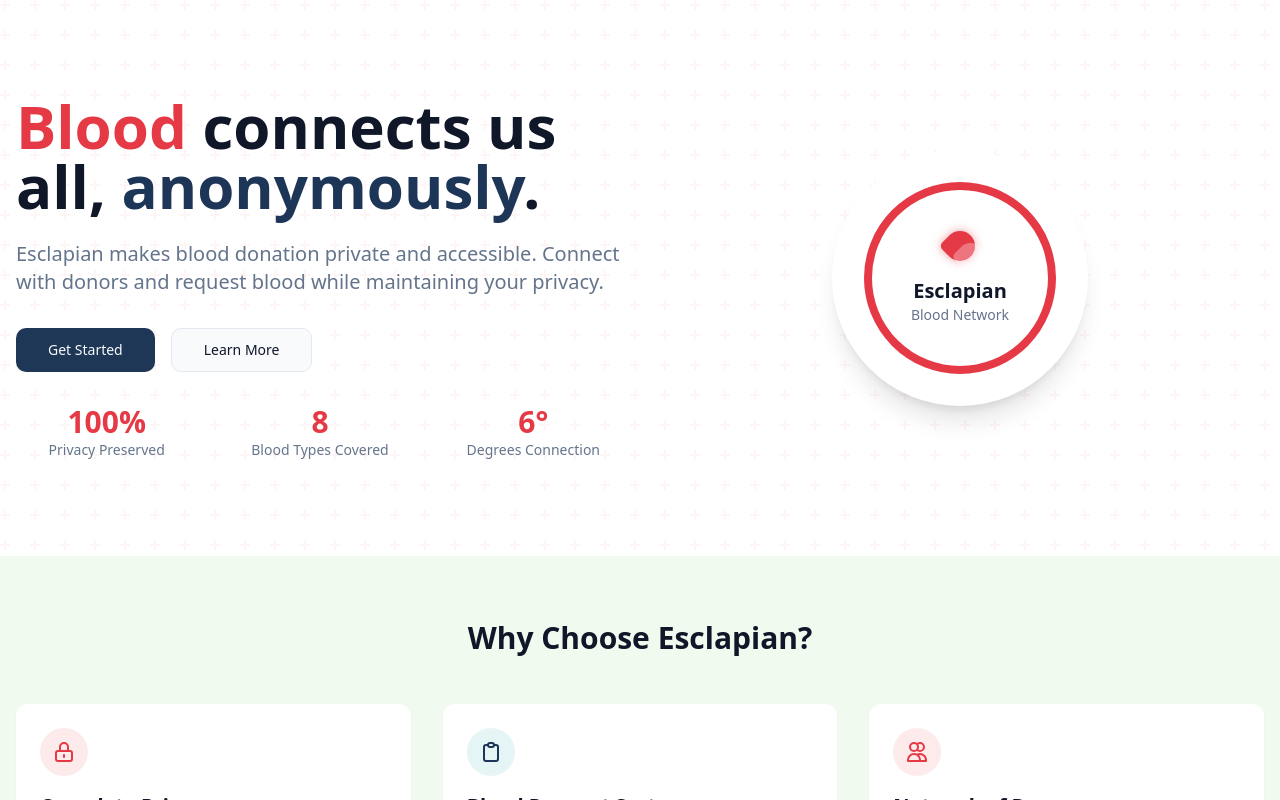
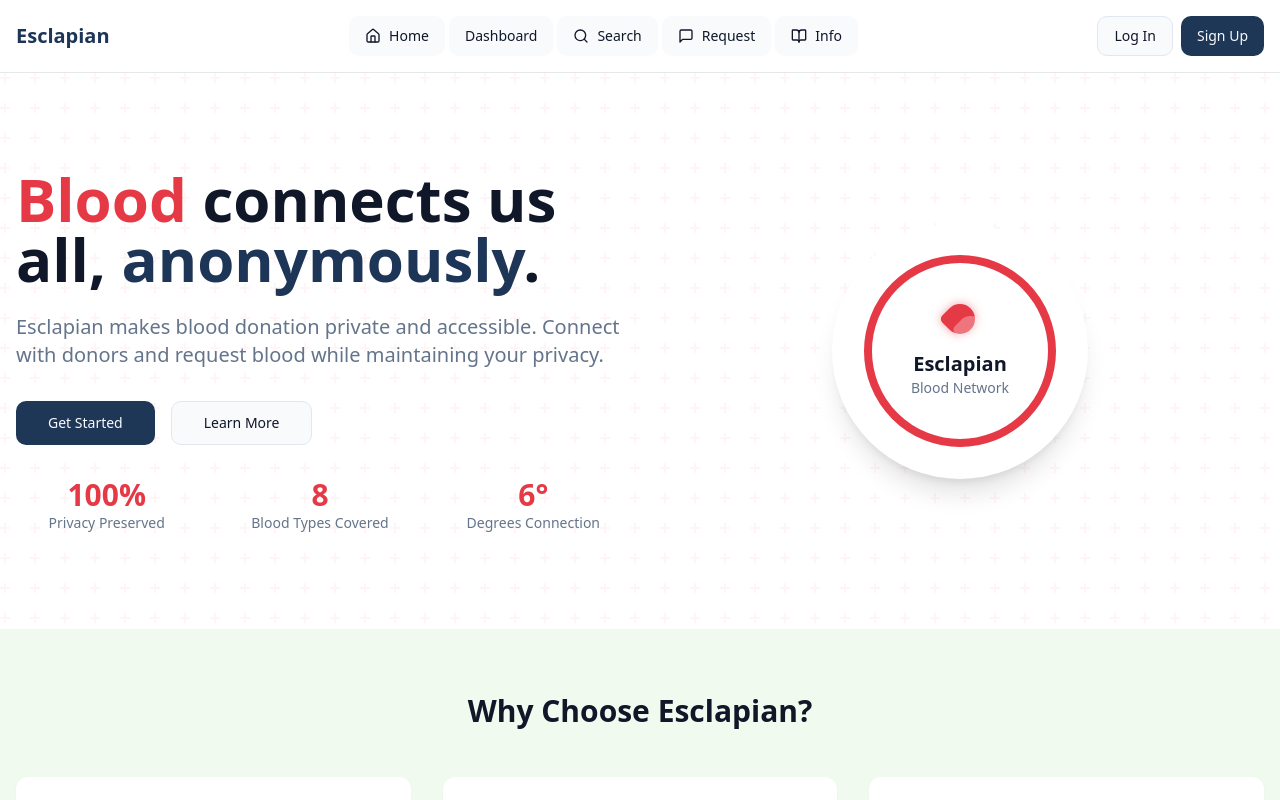
Before and after one commit to kootie/bloodlink-compass-connect, a React (Vite) app: page / in a window 1280 px wide. Shown: the top 800 px of the page. Built offline with nearby package versions, Linux system fonts and the light colour scheme.

Commit message:
Add links to inner pages on home page
Add navigation links to the inner pages on the home page.

```diff
--- a/src/pages/Index.tsx
+++ b/src/pages/Index.tsx
@@ -3,6 +3,16 @@ import React from 'react';
 import { Button } from '@/components/ui/button';
 import { useNavigate } from 'react-router-dom';
 import { useAuthStore } from '@/store/authStore';
+import {
+  NavigationMenu,
+  NavigationMenuContent,
+  NavigationMenuItem,
+  NavigationMenuLink,
+  NavigationMenuList,
+  NavigationMenuTrigger,
+  navigationMenuTriggerStyle
+} from "@/components/ui/navigation-menu";
+import { Search, MessageSquare, CalendarIcon, BookOpen, Home } from 'lucide-react';
 
 const Index = () => {
   const navigate = useNavigate();
@@ -17,6 +27,65 @@ const Index = () => {
 
   return (
     <div className="min-h-screen bg-white">
+      {/* Navigation Menu */}
+      <header className="bg-white border-b border-gray-200">
+        <div className="container mx-auto px-4 py-4">
+          <div className="flex items-center justify-between">
+            <div className="flex items-center gap-2">
+              <span className="font-bold text-xl text-medical-dark">Esclapian</span>
+            </div>
+            <NavigationMenu>
+              <NavigationMenuList>
+                <NavigationMenuItem>
+                  <NavigationMenuLink
+                    className={navigationMenuTriggerStyle()}
+                    onClick={() => navigate('/')}
+                  >
+                    <Home className="mr-2 h-4 w-4" /> Home
+                  </NavigationMenuLink>
+                </NavigationMenuItem>
+                <NavigationMenuItem>
+                  <NavigationMenuLink
+                    className={navigationMenuTriggerStyle()}
+                    onClick={() => navigate('/dashboard')}
+                  >
+                    Dashboard
+                  </NavigationMenuLink>
+                </NavigationMenuItem>
+                <NavigationMenuItem>
+                  <NavigationMenuLink
+                    className={navigationMenuTriggerStyle()}
+                    onClick={() => navigate('/search')}
+                  >
+                    <Search className="mr-2 h-4 w-4" /> Search
+                  </NavigationMenuLink>
+                </NavigationMenuItem>
+                <NavigationMenuItem>
+                  <NavigationMenuLink
+                    className={navigationMenuTriggerStyle()}
+                    onClick={() => navigate('/request')}
+                  >
+                    <MessageSquare className="mr-2 h-4 w-4" /> Request
+                  </NavigationMenuLink>
+                </NavigationMenuItem>
+                <NavigationMenuItem>
+                  <NavigationMenuLink
+                    className={navigationMenuTriggerStyle()}
+                    onClick={() => navigate('/info')}
+                  >
+                    <BookOpen className="mr-2 h-4 w-4" /> Info
+                  </NavigationMenuLink>
+                </NavigationMenuItem>
+              </NavigationMenuList>
+            </NavigationMenu>
+            <div className="flex gap-2">
+              <Button variant="outline" onClick={() => navigate('/login')}>Log In</Button>
+              <Button onClick={() => navigate('/signup')}>Sign Up</Button>
+            </div>
+          </div>
+        </div>
+      </header>
+
       {/* Hero Section */}
       <div className="relative blood-cell-bg">
         <div className="container mx-auto px-4 py-16 md:py-24">
```
